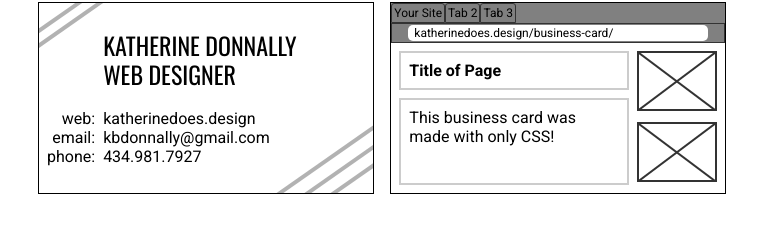
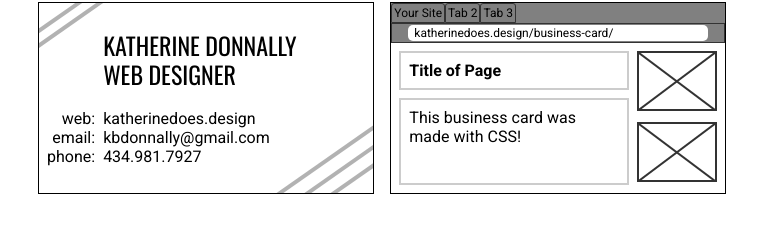
Before and after one commit to kbdonnally/business-card, a Jekyll site: the page built from pages/design-1.html, in a window 1280 px wide. Shown: the part 120-353 px from the top of the page, without its empty margins (23-780 px from the left). Built offline with Jekyll 4.4.1, drawn with Linux system fonts in a browser that asks for light colours; some web fonts are replaced.

Commit message:
Remove 'only' from back of card description

```diff
--- a/pages/design-1.html
+++ b/pages/design-1.html
@@ -52,7 +52,7 @@ permalink: /design-1/
 					<div class="design-1-content__title-text">Title of Page</div>
 				</div>
 				<div class="design-1-content__content">
-					<div class="design-1-content__content-text">This business card was made with only CSS!</div>
+					<div class="design-1-content__content-text">This business card was made with CSS!</div>
 				</div>
 				<div class="design-1-content__images">
 					<div class="design-1-images__image">
```
